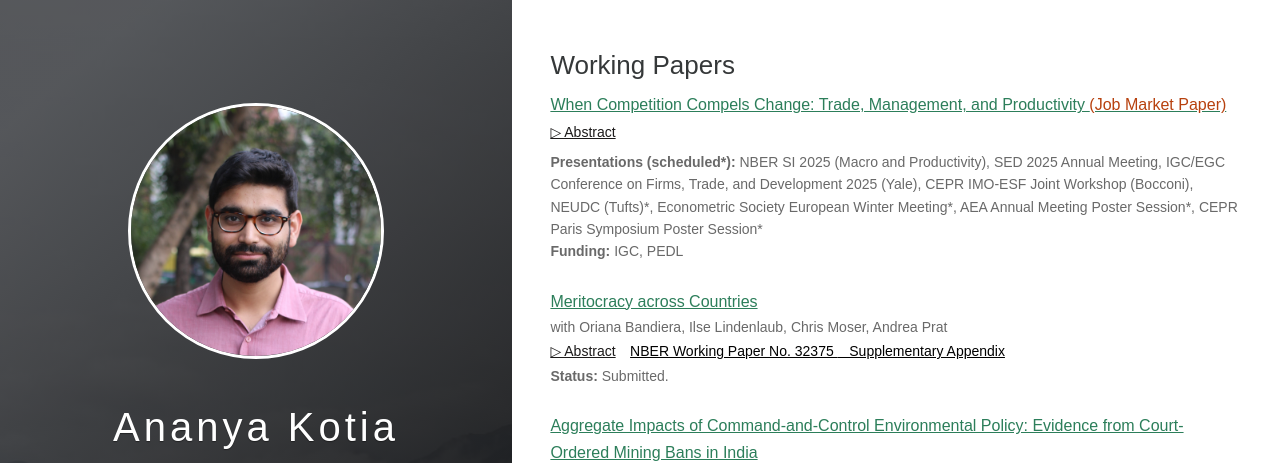
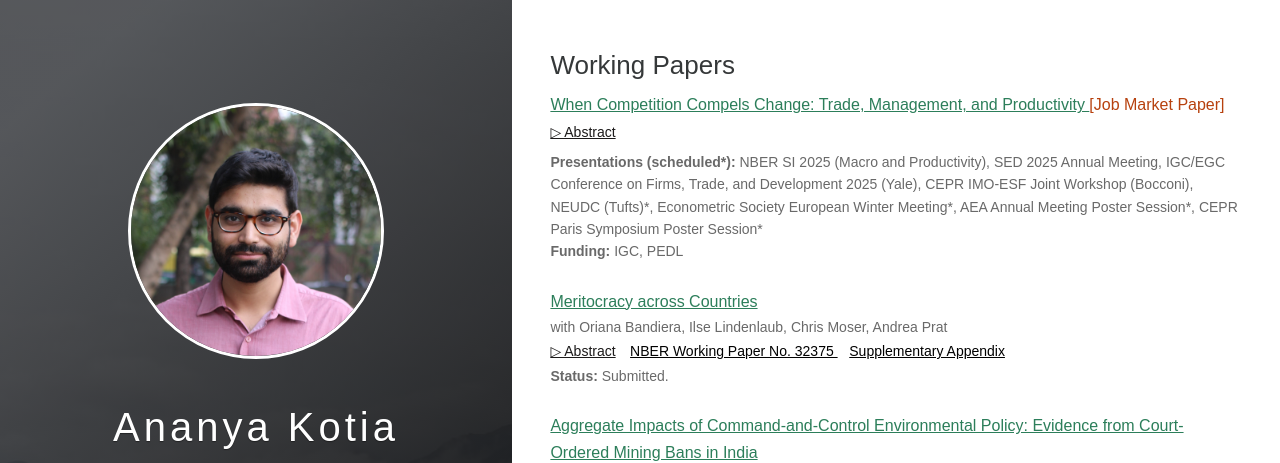
Before and after one commit to ananyakotia/ananyakotia.github.io, a Jekyll site: the page built from pages/research.markdown, in a window 1280 px wide and 900 px high. Shown: the top 463 px of the window. Built offline with Jekyll 4.4.1, drawn with Linux system fonts in a browser that asks for light colours; some web fonts are replaced.

Commit message:
Update research.markdown

```diff
--- a/pages/research.markdown
+++ b/pages/research.markdown
@@ -15,7 +15,7 @@ permalink: /research/
 
 ### Working Papers
 
-<a href="{{site.baseurl}}/files/Papers/Kotia2025_tradeqr.pdf" style="color:#2c7e5a;font-weight: 500;"><u> When Competition Compels Change: Trade, Management, and Productivity <span style="color:#B7410E;">(Job Market Paper)</span> </u></a>
+<a href="{{site.baseurl}}/files/Papers/Kotia2025_tradeqr.pdf" style="color:#2c7e5a;font-weight: 500;"><u> When Competition Compels Change: Trade, Management, and Productivity </u></a> <span style="color:#B7410E;">[Job Market Paper]</span>
 <ul class="no-bullets">
 	<li style="margin-top: -20px;">
 		<span class="abstract-toggle" data-abstract-id="FamilyFirms_abstract">▷ Abstract</span>
@@ -55,7 +55,7 @@ permalink: /research/
 	<li>
 		<span class="abstract-toggle" data-abstract-id="BKMLP_abstract">▷ Abstract</span>
 		<a href="https://www.nber.org/papers/w32375" target="_blank" style="font-size: 14px;"><u>NBER Working Paper No. 32375 </u></a>
-		<a href="{{site.baseurl}}/files/Papers/BKLMP_SupplementaryAppendix.pdf" target="_blank" style="font-size: 14px;"><u>&nbsp;&nbsp; Supplementary Appendix</u></a>
+		<a href="{{site.baseurl}}/files/Papers/BKLMP_SupplementaryAppendix.pdf" target="_blank" style="font-size: 14px;">&nbsp;&nbsp; <u>Supplementary Appendix</u></a>
 	</li>
 	<li class="author-funding" style="font-size: 14px;"><strong>Status:</strong> Submitted.</li>
 </ul>
```
